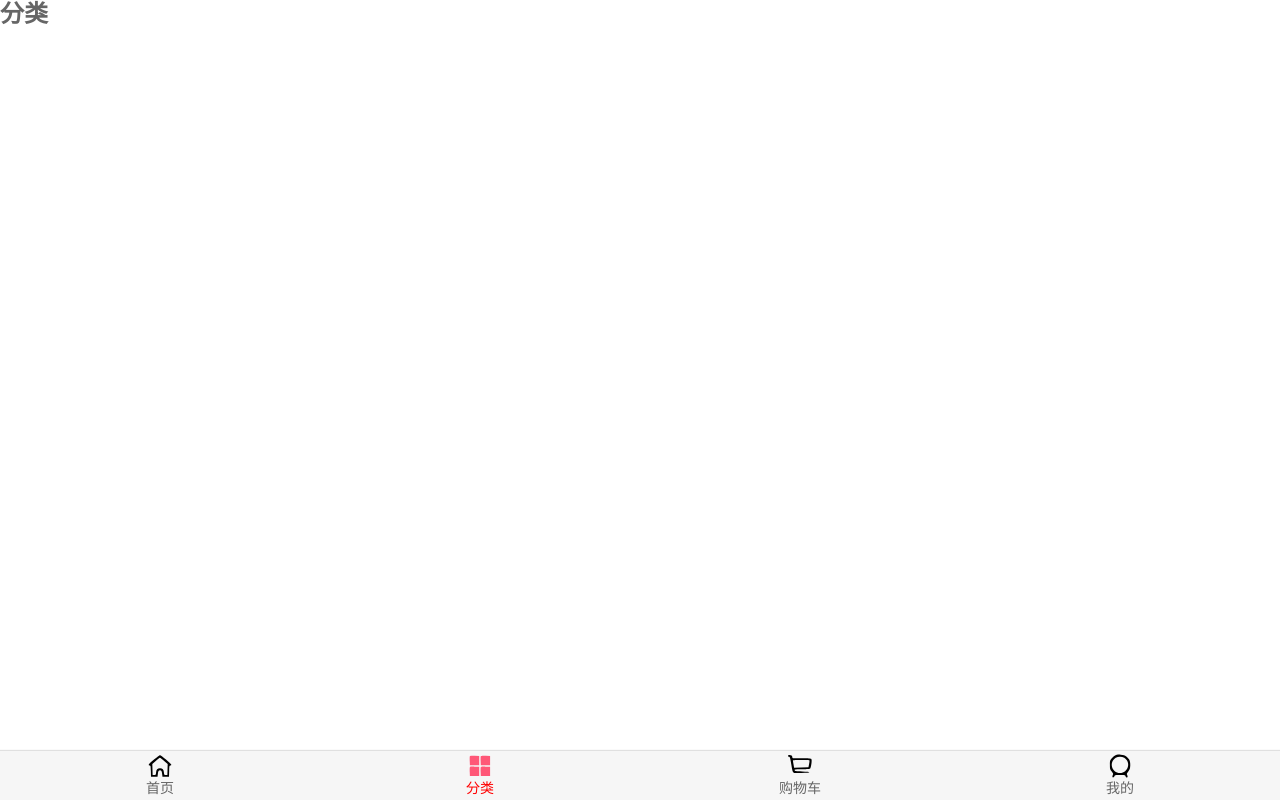
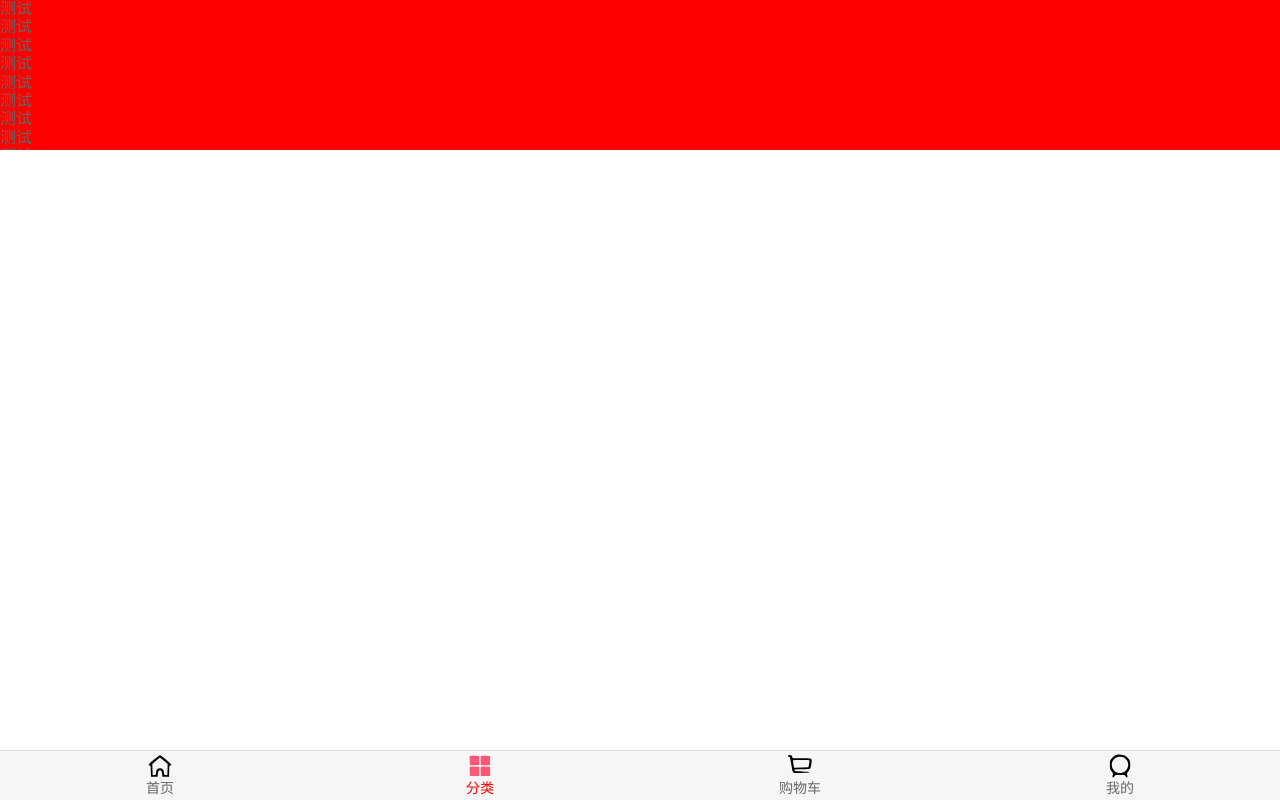
Before and after one commit to liufeng07/supermall, a Vue app: page /category in a window 1280 px wide. Built offline with nearby package versions, Linux system fonts and the light colour scheme.

Commit message:
分类栏目增加原生滑动css控制 & 安装better-scroll

```diff
--- a/package.json
+++ b/package.json
@@ -9,6 +9,7 @@
   },
   "dependencies": {
     "axios": "^0.21.1",
+    "better-scroll": "^2.2.0",
     "core-js": "^2.6.5",
     "vue": "^2.6.10",
     "vue-router": "^3.5.1"
--- a/src/views/category/Category.vue
+++ b/src/views/category/Category.vue
@@ -1,13 +1,53 @@
 <template>
-  <h2>分类</h2>
+  <div class="wrapper">
+    <ul>
+      <li>测试</li>
+      <li>测试</li>
+      <li>测试</li>
+      <li>测试</li>
+      <li>测试</li>
+      <li>测试</li>
+      <li>测试</li>
+      <li>测试</li>
+      <li>测试</li>
+      <li>测试</li>
+      <li>测试</li>
+      <li>测试</li>
+      <li>测试</li>
+      <li>测试</li>
+      <li>测试</li>
+      <li>测试</li>
+      <li>测试</li>
+      <li>测试</li>
+      <li>测试</li>
+      <li>测试</li>
+      <li>测试</li>
+      <li>测试</li>
+      <li>测试</li>
+      <li>测试</li>
+      <li>测试</li>
+      <li>测试</li>
+      <li>测试</li>
+      <li>测试</li>
+      <li>测试</li>
+    </ul>
+  </div>
 </template>
 
 <script>
+ import BScroll from 'better-scroll'
   export default {
-    name: "Category"
+    name: "Category",
   }
 </script>
 
+
 <style scoped>
-
+.wrapper {
+  height: 150px;
+  background-color: red;
+  /*原生滑动 css控制*/
+  overflow: hidden;
+  overflow-y: scroll;
+}
 </style>
--- a/src/views/home/Home.vue
+++ b/src/views/home/Home.vue
@@ -8,43 +8,6 @@
     <FeatureView/>
     <TabControl class="tab-control" :titles="['流行', '新款', '精选']"/>
     <goods-list :goods="goods['pop'].list"/>
-    <ul>
-      <li>测试</li>
-      <li>测试</li>
-      <li>测试</li>
-      <li>测试</li>
-      <li>测试</li>
-      <li>测试</li>
-      <li>测试</li>
-      <li>测试</li>
-      <li>测试</li>
-      <li>测试</li>
-      <li>测试</li>
-      <li>测试</li>
-      <li>测试</li>
-      <li>测试</li>
-      <li>测试</li>
-      <li>测试</li>
-      <li>测试</li>
-      <li>测试</li>
-      <li>测试</li>
-      <li>测试</li>
-      <li>测试</li>
-      <li>测试</li>
-      <li>测试</li>
-      <li>测试</li>
-      <li>测试</li>
-      <li>测试</li>
-      <li>测试</li>
-      <li>测试</li>
-      <li>测试</li>
-      <li>测试</li>
-      <li>测试</li>
-      <li>测试</li>
-      <li>测试</li>
-      <li>测试</li>
-      <li>测试</li>
-    </ul>
   </div>
 </template>
 
```
Also changed, not shown: 1 other file (tests, documents, lock files or other folders).
